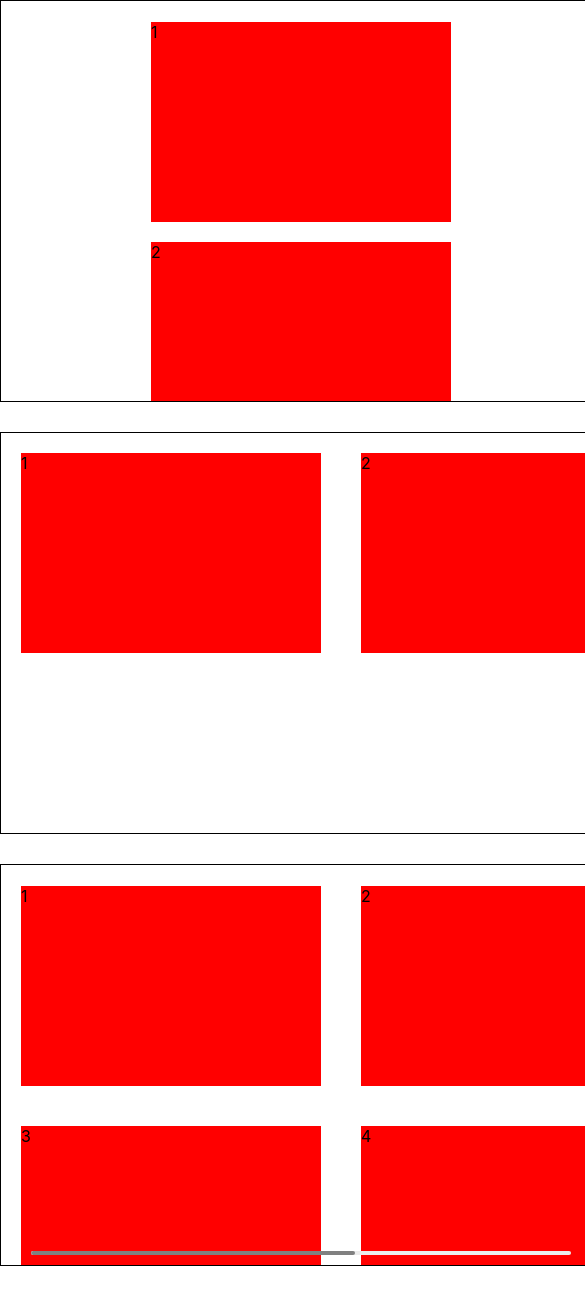
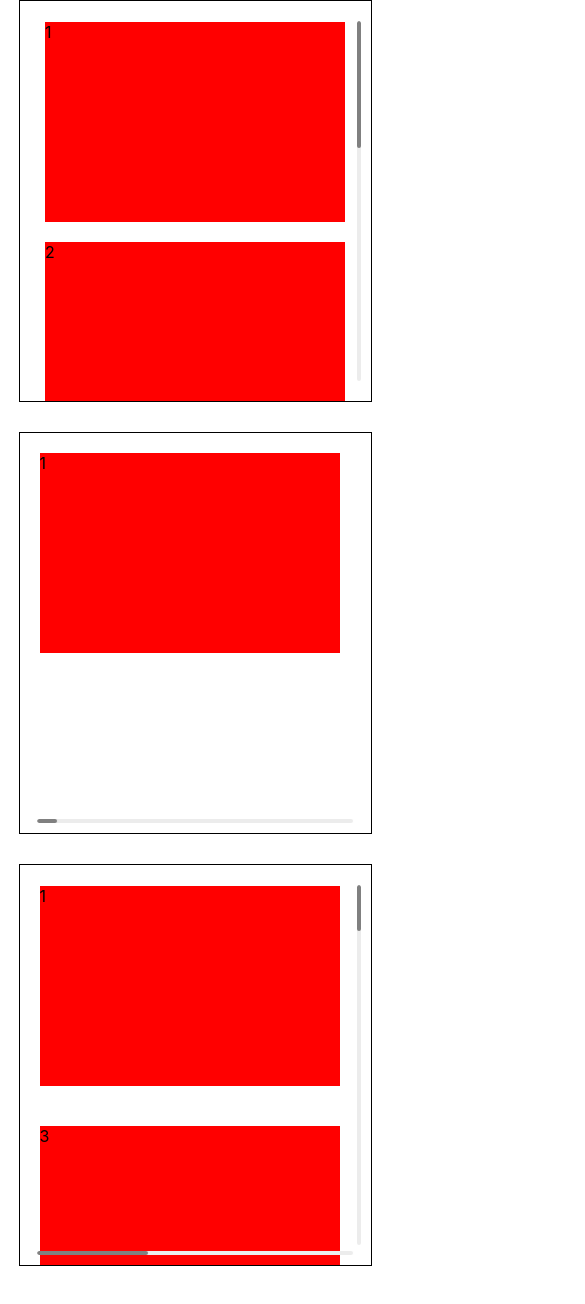
Before and after one commit to aleksgrin/scrollable, a React (Create React App) app: page / in a window 390 px wide. Shown: the top 1304 px of the page, 585 px wide, since content can reach past the window. Built offline with nearby package versions, Linux system fonts and the light colour scheme.

Commit message:
Добавил событие на ресайз браузера

```diff
--- a/src/examples/example_1/example_1.scss
+++ b/src/examples/example_1/example_1.scss
@@ -17,3 +17,11 @@
     }
   }
 }
+
+@media (max-width: 768px) {
+  .example_1 {
+    .my-scroll {
+      width: 90%;
+    }
+  }
+}
--- a/src/examples/example_2/Example_2.tsx
+++ b/src/examples/example_2/Example_2.tsx
@@ -5,7 +5,7 @@ import "./example_2.scss";
 function App() {
   return (
     <div className="example_2">
-      <Scrollable className="my-scroll" scrollBars={false}>
+      <Scrollable className="my-scroll">
         {Array.from({ length: 16 }).map((_, ind) => (
           <div className="my-scroll__item">{ind + 1}</div>
         ))}
--- a/src/examples/example_2/example_2.scss
+++ b/src/examples/example_2/example_2.scss
@@ -18,3 +18,11 @@
     }
   }
 }
+
+@media (max-width: 768px) {
+  .example_2 {
+    .my-scroll {
+      width: 90%;
+    }
+  }
+}
--- a/src/examples/example_3/example_3.scss
+++ b/src/examples/example_3/example_3.scss
@@ -23,3 +23,11 @@
     }
   }
 }
+
+@media (max-width: 768px) {
+  .example_3 {
+    .my-scroll {
+      width: 90%;
+    }
+  }
+}
--- a/src/scrollable/Scrollable.tsx
+++ b/src/scrollable/Scrollable.tsx
@@ -219,14 +219,10 @@ class ScrollWrap extends PureComponent<IScrollWrapProps, IState> {
     };
   };
 
-  updateScrollData = (domRect: IDomRect, type: "x" | "y") => {
-    const { wrapperOutSize, wrapperInnerSize, scrollWrapperOutSize } = domRect;
-
-    if (wrapperOutSize !== undefined && wrapperInnerSize !== undefined) {
-      const MAX_OFFSET = wrapperInnerSize - wrapperOutSize;
-      this.scrollData.MAX_OFFSET[type] = MAX_OFFSET;
-      this.scrollData.isRenderScroll[type] = MAX_OFFSET > 0;
-      if (scrollWrapperOutSize !== undefined) {
+  updateScrollBars = (domRect: IDomRect, type: "x" | "y") => {
+    const { wrapperInnerSize, scrollWrapperOutSize } = domRect;
+    const MAX_OFFSET = this.scrollData.MAX_OFFSET[type];
+    if (scrollWrapperOutSize !== undefined && wrapperInnerSize !== undefined) {
       const crollPersentage = (1 - MAX_OFFSET / wrapperInnerSize) * 100;
       const MAX_SCROLL =
         scrollWrapperOutSize - (scrollWrapperOutSize * crollPersentage) / 100;
@@ -239,25 +235,48 @@ class ScrollWrap extends PureComponent<IScrollWrapProps, IState> {
         },
       }));
     }
+  };
+
+  updateScrollData = (domRect: IDomRect, type: "x" | "y") => {
+    const { wrapperOutSize, wrapperInnerSize } = domRect;
+
+    if (wrapperOutSize !== undefined && wrapperInnerSize !== undefined) {
+      const MAX_OFFSET = wrapperInnerSize - wrapperOutSize;
+      this.scrollData.MAX_OFFSET[type] = MAX_OFFSET;
+      this.scrollData.isRenderScroll[type] = MAX_OFFSET > 0;
+      this.updateScrollBars(domRect, type);
     }
   };
 
-  componentDidMount() {
+  onWindowResize = () => {
+    this.updateScrollData(this.getDOMRect("height"), "y");
+    this.updateScrollData(this.getDOMRect("width"), "x");
+  };
+
+  initEventListeners = () => {
     window.document.addEventListener("wheel", this.onWheel, {
       passive: false,
     });
-
     window.document.addEventListener("touchmove", this.onTouchMove, {
       passive: false,
     });
+    window.addEventListener("resize", this.onWindowResize);
+  };
 
+  destroyEventListeners = () => {
+    window.document.removeEventListener("wheel", this.onWheel);
+    window.document.removeEventListener("touchmove", this.onTouchMove);
+    window.removeEventListener("resize", this.onWindowResize);
+  };
+
+  componentDidMount() {
+    this.initEventListeners();
     this.updateScrollData(this.getDOMRect("height"), "y");
     this.updateScrollData(this.getDOMRect("width"), "x");
   }
 
   componentWillUnmount() {
-    window.document.removeEventListener("wheel", this.onWheel);
-    window.document.removeEventListener("touchmove", this.onTouchMove);
+    this.destroyEventListeners();
   }
 
   render() {
```
Lines whose indentation alone changed are shown as unchanged.
